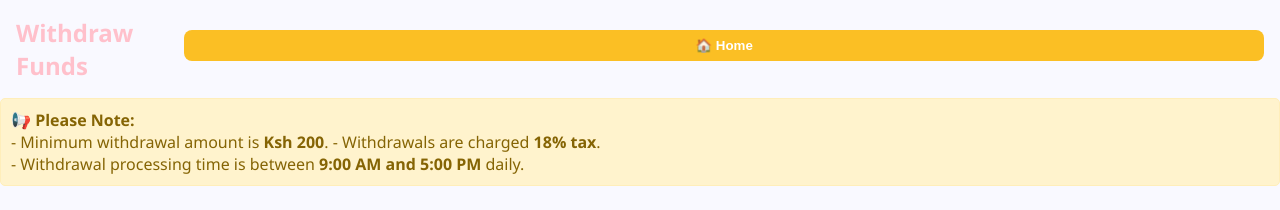
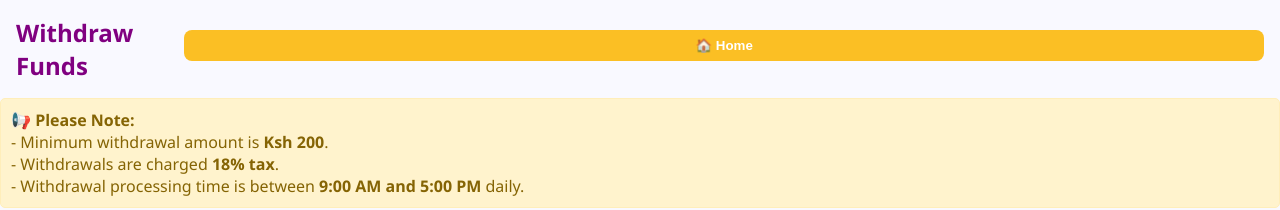
Before and after one commit to omondi-2025/test-code-invest, a website: page public/withdrawal.html in a window 1280 px wide. Shown: the top 210 px of the page. Drawn offline with Linux system fonts and the light colour scheme; no server answers; sample sign-in values are in the browser's storage.

Commit message:
Update withdrawal functionality

```diff
--- a/public/withdrawal.html
+++ b/public/withdrawal.html
@@ -28,7 +28,7 @@
       display: flex;
       justify-content: space-between;
       align-items: center;
-      color: pink;
+      color: purple;
     }
 
     .header h1 {
@@ -116,7 +116,7 @@
   </div>
 <div style="background-color: #fff3cd; color: #856404; padding: 10px; border: 1px solid #ffeeba; border-radius: 5px; margin-bottom: 20px;">
   <strong>📢 Please Note:</strong><br>
-  - Minimum withdrawal amount is <strong>Ksh 200</strong>.
+  - Minimum withdrawal amount is <strong>Ksh 200</strong>.<br>
   - Withdrawals are charged <strong>18% tax</strong>.<br>
   - Withdrawal processing time is between <strong>9:00 AM and 5:00 PM</strong> daily.
 </div>
```
